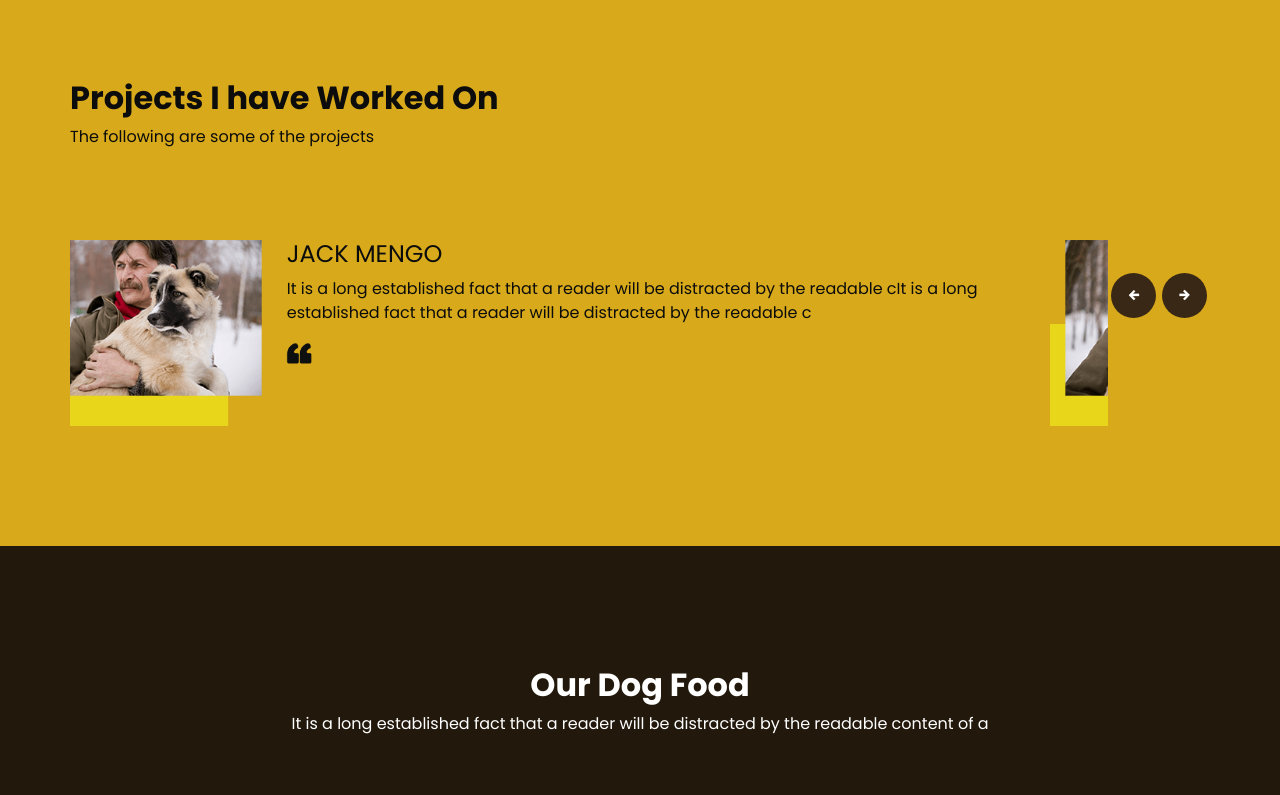
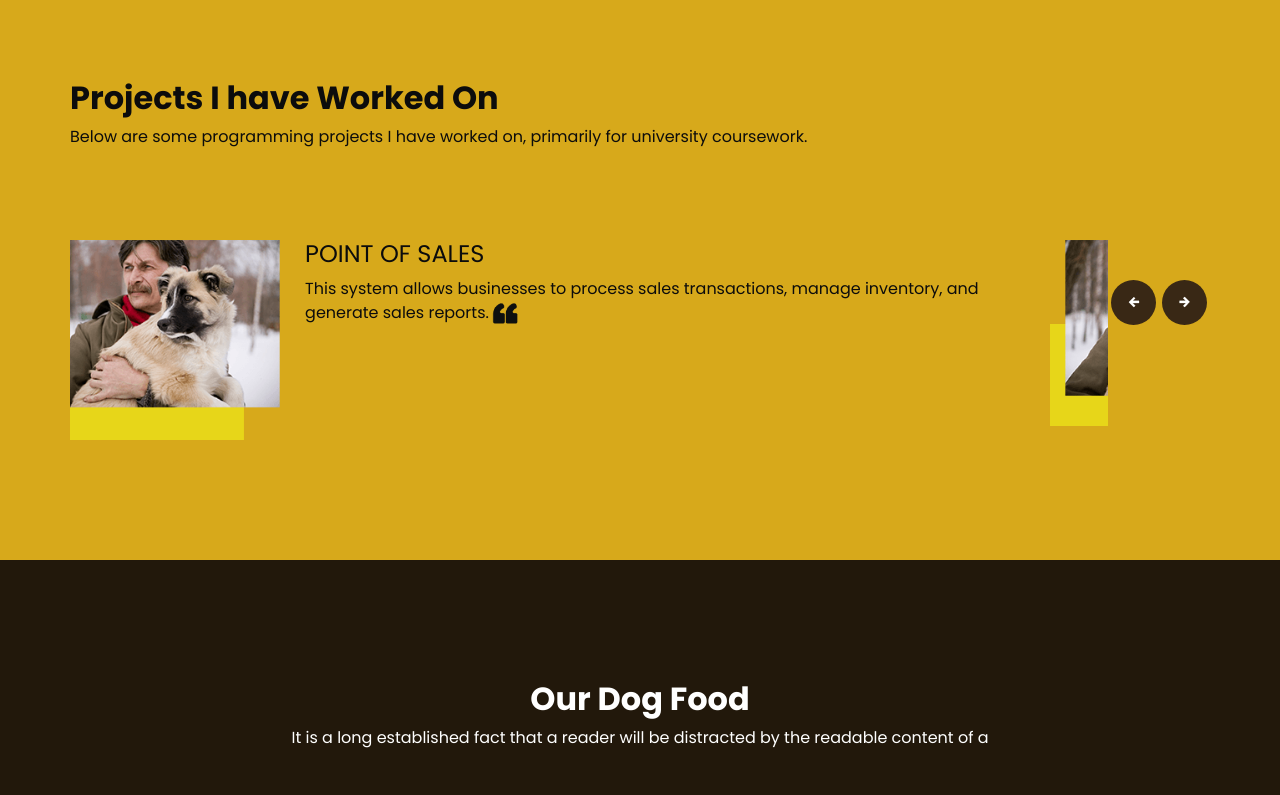
Before and after one commit to djtiamson/TiamsonDannah_Portfolio, a plain HTML site: page index.html in a window 1280 px wide. Shown: the part 2480-3275 px from the top of the page. Drawn offline with nearby package versions, Linux system fonts and the light colour scheme.

Commit message:
update info

```diff
--- a/css/style.css
+++ b/css/style.css
@@ -991,7 +991,7 @@ a:focus {
 
 
 .info_section {
-  background-color: #22180b;
+  background-color: #c89918;
   color: #ffffff;
   padding: 40px 0 75px 0;
   font-family: "Open Sans",
@@ -1085,7 +1085,7 @@ a:focus {
   -webkit-box-pack: center;
       -ms-flex-pack: center;
           justify-content: center;
-  background-color: #c89918;
+  background-color: #22180b;
 }
 
 .footer_section p {
--- a/index.html
+++ b/index.html
@@ -314,7 +314,7 @@
         Projects I have Worked On
       </h2>
       <p>
-        The following are some of the projects
+        Below are some programming projects I have worked on, primarily for university coursework.
       </p>
     </div>
     <div id="carouselExampleControls" class="carousel slide" data-ride="carousel">
@@ -326,11 +326,10 @@
             </div>
             <div class="detail-box">
               <h4>
-                Jack Mengo
+                Point of Sales
               </h4>
               <p>
-                It is a long established fact that a reader will be distracted by the readable cIt is a long established fact that a reader will be distracted by the readable c
-              </p>
+                This system allows businesses to process sales transactions, manage inventory, and generate sales reports.
               <img src="images/quote.png" alt="">
             </div>
           </div>
```
